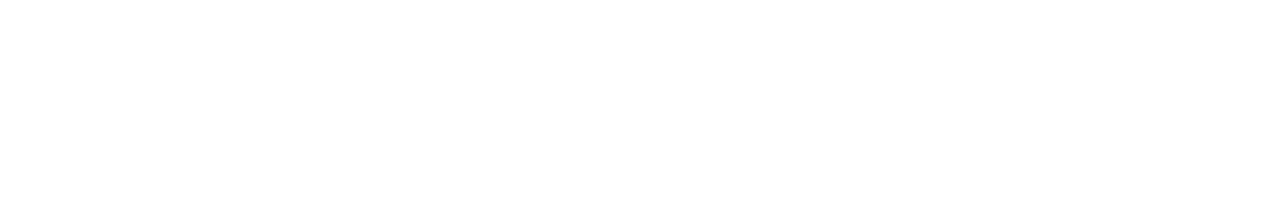
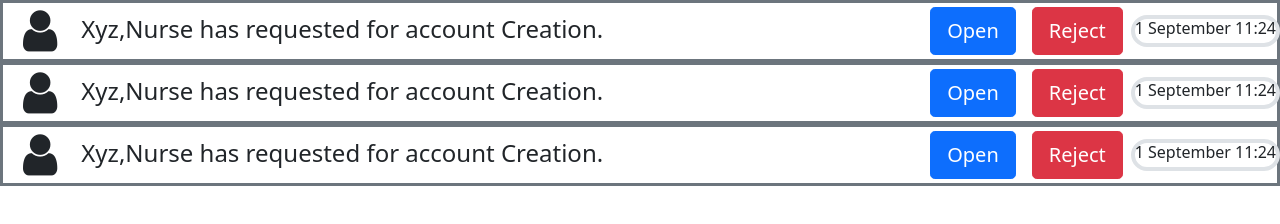
Before and after one commit to aashi-shah/CurrentLocation, a plain HTML site: page Front-End/Admin/admin_notification.html in a window 1280 px wide. Drawn offline with nearby package versions, Linux system fonts and the light colour scheme.

Commit message:
Admin Notification Added

```diff
--- a/Front-End/Admin/admin_notification.html
+++ b/Front-End/Admin/admin_notification.html
@@ -0,0 +1,103 @@
+<!DOCTYPE html>
+<html lang="en">
+
+<head>
+    <meta charset="UTF-8">
+    <meta http-equiv="X-UA-Compatible" content="IE=edge">
+    <meta name="viewport" content="width=device-width, initial-scale=1.0">
+    <title>Admin - Notification</title>
+
+    <link href="https://cdn.jsdelivr.net/npm/bootstrap@5.0.2/dist/css/bootstrap.min.css" rel="stylesheet"
+        integrity="sha384-EVSTQN3/azprG1Anm3QDgpJLIm9Nao0Yz1ztcQTwFspd3yD65VohhpuuCOmLASjC" crossorigin="anonymous">
+    <script src="https://cdn.jsdelivr.net/npm/bootstrap@5.0.2/dist/js/bootstrap.bundle.min.js"
+        integrity="sha384-MrcW6ZMFYlzcLA8Nl+NtUVF0sA7MsXsP1UyJoMp4YLEuNSfAP+JcXn/tWtIaxVXM"
+        crossorigin="anonymous"></script>
+    <link rel="stylesheet" href="https://cdnjs.cloudflare.com/ajax/libs/font-awesome/4.7.0/css/font-awesome.min.css">
+
+</head>
+
+<body>
+    <div class="fluid-container">
+
+        <!-- Notification1 -->
+        <div class="fluid-container border border-3 border-secondary d-flex flex-row p-1">
+            <i class="fa fa-3x fa-user ms-3"></i>
+
+            <div class="info h4 ms-4 mt-2" id="reqInfo">
+                Xyz,Nurse has requested for account Creation.
+            </div>
+
+            <div class="end d-flex position-absolute end-0">
+                <button type="button" class="btn btn-primary btn-lg mx-2" id="openReq">Open</button>
+                <button type="button" class="btn btn-danger  btn-lg mx-2" id="rejectReq">Reject</button>
+
+                <div class="time mt-2 h6 border rounded-pill border-4" id="notificationTime1">
+                    <i class="fa fa-2x fa-clock"></i>
+                </div>
+            </div>
+        </div>
+
+        <!-- Notification2 -->
+        <div class="fluid-container border border-3 border-secondary d-flex flex-row p-1">
+            <i class="fa fa-3x fa-user ms-3"></i>
+
+            <div class="info h4 ms-4 mt-2" id="reqInfo">
+                Xyz,Nurse has requested for account Creation.
+            </div>
+
+            <div class="end d-flex position-absolute end-0">
+                <button type="button" class="btn btn-primary btn-lg mx-2" id="openReq">Open</button>
+                <button type="button" class="btn btn-danger  btn-lg mx-2" id="rejectReq">Reject</button>
+
+                <div class="time mt-2 h6 border rounded-pill border-4" id="notificationTime2">
+                    <i class="fa fa-2x fa-clock"></i>
+                </div>
+            </div>
+        </div>
+
+        <!-- Notification3 -->
+        <div class="fluid-container border border-3 border-secondary d-flex flex-row p-1">
+            <i class="fa fa-3x fa-user ms-3"></i>
+
+            <div class="info h4 ms-4 mt-2" id="reqInfo">
+                Xyz,Nurse has requested for account Creation.
+            </div>
+
+            <div class="end d-flex position-absolute end-0">
+                <button type="button" class="btn btn-primary btn-lg mx-2" id="openReq">Open</button>
+                <button type="button" class="btn btn-danger  btn-lg mx-2" id="rejectReq">Reject</button>
+
+                <div class="time mt-2 h6 border rounded-pill border-4" id="notificationTime3">
+                    <i class="fa fa-2x fa-clock"></i>
+                </div>
+            </div>
+        </div>
+
+
+    </div>
+
+</body>
+<script>
+    function gettime(id) {
+        notificationTime = document.getElementById(id);
+
+        time = new Date();
+        const monthNames = ["January", "February", "March", "April", "May", "June",
+            "July", "August", "September", "October", "November", "December"
+        ];
+
+        month = monthNames[time.getMonth()];
+
+        timestr = time.getDay() + " " + month + " " + time.getHours() + ":" + time.getMinutes();
+
+        notificationTime.innerText = timestr;
+    }
+
+    gettime('notificationTime3');
+    gettime('notificationTime2');
+    gettime('notificationTime1');
+
+
+</script>
+
+</html>
```
Also changed, not shown: Front-End/Admin/admin_home.html (+1 -1 lines).
